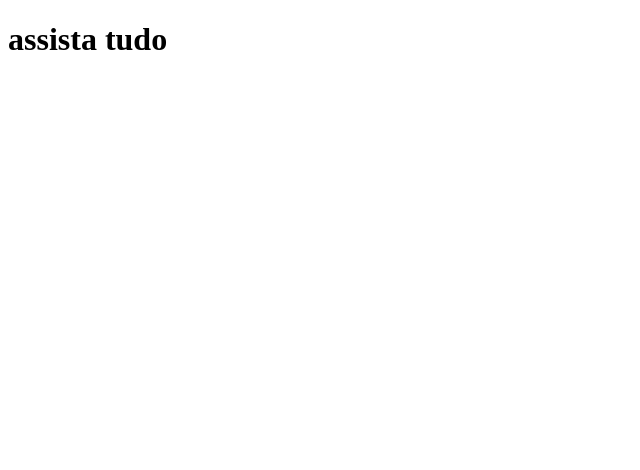
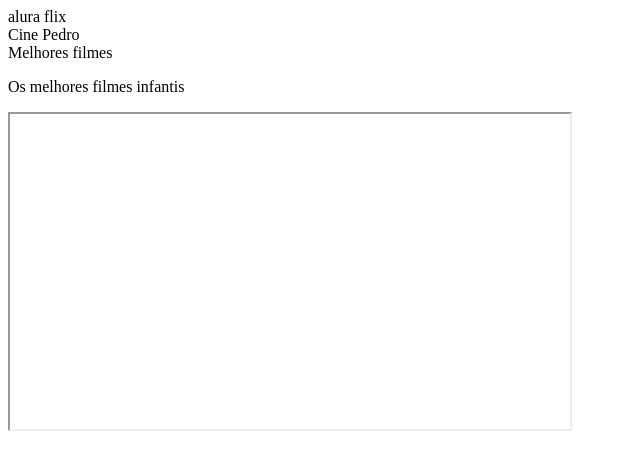
Before and after one commit to pedrorodriguesprado-hash/alura-flix-1b, a plain HTML site: page index.html in a window 1280 px wide. Shown: the whole page, without its empty margins (0-640 px from the left). Drawn offline with Linux system fonts and the light colour scheme.

```diff
--- a/index.html
+++ b/index.html
@@ -1,11 +1,17 @@
 <!DOCTYPE html>
 <html lang="pt-br">
+</head>
+     <meta charset="UTF-8">
+     <meta name="viewport" content="width=device-width, initial-scale=1.0"
+     <title>alura flix</title>
+
+<link rel="stylesheet"href="style,css">
+
 <head>
-    <meta charset="UTF-8">
-    <meta name="viewport" content="width=device-width, initial-scale=1.0">
-    <title>alura flix</title>
-</head>
 <body>
-  <h1>assista tudo</h1>
+         <header>Cine Pedro</header
+         <h1>Melhores filmes</h1>
+         <P>Os melhores filmes infantis</p>
+             <iframe width="560" height="315" scr https://youtu.be/d37-kpW5Koo?si=PXujRRa7e8S7aUxD
 </body>
 </html>
```
